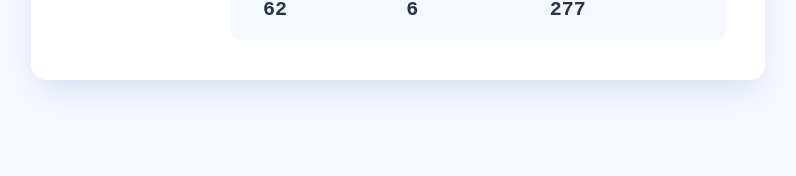
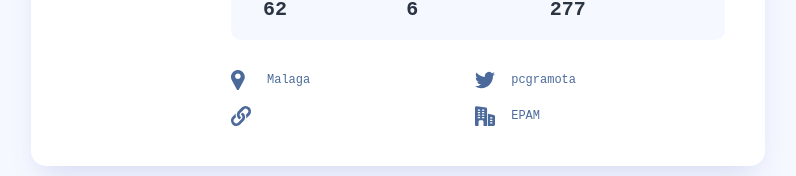
Before and after one commit to sol6nik/github-user-search, a React (Create React App) app: page / in a window 1280 px wide. Shown: the part 476-652 px from the top of the page, without its empty margins (242-1038 px from the left). Built offline with nearby package versions, Linux system fonts and the light colour scheme.

Commit message:
added user info

```diff
--- /dev/null
+++ b/src/components/InfoItem/InfoItem.module.scss
@@ -0,0 +1,36 @@
+:global {
+  body[data-theme="light"] {
+    --info-color: var(--gray-200);
+  }
+
+  body[data-theme="dark"] {
+    --info-color: var(--white);
+  }
+}
+
+.infoItem {
+  color: var(--info-color);
+  font-size: 0.75rem;
+  line-height: 1.5;
+  display: flex;
+  align-items: center;
+
+  svg {
+    fill: var(--info-color);
+    margin-right: 1rem;
+    width: 20px;
+  }
+
+  &.empty {
+    opacity: 0.75;
+  }
+}
+
+.link {
+  text-decoration: none;
+  color: var(--info-color);
+
+  &:hover {
+    text-decoration: underline;
+  }
+}
--- /dev/null
+++ b/src/components/InfoItem/InfoItem.tsx
@@ -0,0 +1,35 @@
+import { ReactNode } from "react";
+import styles from "./InfoItem.module.scss";
+
+export interface InfoItemProps {
+  icon: ReactNode;
+  text?: string | null;
+  isLink?: boolean;
+}
+
+export const InfoItem = ({ icon, text, isLink }: InfoItemProps) => {
+  const currentText = text || "No info provided";
+  let currentHref = "";
+
+  if (isLink) {
+    currentHref = text && text.startsWith("http") ? text : `https://${text}`;
+  }
+
+  return (
+    <div className={`${styles.infoItem}${text ? "" : `${styles.empty}`}`}>
+      {icon}
+      <div>
+        {isLink && text ? (
+          <a
+            href={currentHref}
+            target="_blank"
+            rel="noreferrer"
+            className={styles.link}
+          ></a>
+        ) : (
+          currentText
+        )}
+      </div>
+    </div>
+  );
+};
--- /dev/null
+++ b/src/components/InfoItem/index.ts
@@ -0,0 +1 @@
+export * from './InfoItem';
--- a/src/components/UserCard/UserCard.tsx
+++ b/src/components/UserCard/UserCard.tsx
@@ -2,6 +2,7 @@
 import styles from "./UserCard.module.scss";
 import { LocalGitHubUser } from "types";
 import { UserTitle } from "components/UserTitle";
+import { UserInfo } from "components/UserInfo";
 
 interface UserCardProps extends LocalGitHubUser {}
 
@@ -25,6 +26,12 @@
         followers={props.followers}
         following={props.following}
       />
+      <UserInfo
+        blog={props.blog}
+        company={props.company}
+        location={props.location}
+        twitter={props.twitter}
+      />
     </div>
   );
 };
--- /dev/null
+++ b/src/components/UserInfo/UserInfo.module.scss
@@ -0,0 +1,11 @@
+.userInfo {
+  display: flex;
+  flex-direction: column;
+  gap: 1rem;
+
+  @media (min-width: 767px) {
+    display: grid;
+    grid-template-rows: repeat(2, 1fr);
+    grid-auto-flow: column;
+  }
+}
--- /dev/null
+++ b/src/components/UserInfo/UserInfo.tsx
@@ -0,0 +1,45 @@
+import { ReactComponent as CompanyIcon } from "assets/icon-company.svg";
+import { ReactComponent as LocationIcon } from "assets/icon-location.svg";
+import { ReactComponent as TwitterIcon } from "assets/icon-twitter.svg";
+import { ReactComponent as WebsiteIcon } from "assets/icon-website.svg";
+
+import { LocalGitHubUser } from "types";
+import styles from "./UserInfo.module.scss";
+import { InfoItem, InfoItemProps } from "components/InfoItem";
+
+interface UserInfoProps
+  extends Pick<LocalGitHubUser, "blog" | "company" | "location" | "twitter"> {}
+
+export const UserInfo = ({
+  blog,
+  company,
+  location,
+  twitter,
+}: UserInfoProps) => {
+  const items: InfoItemProps[] = [
+    {
+      icon: <LocationIcon />,
+      text: location,
+    },
+    {
+      icon: <WebsiteIcon />,
+      text: blog,
+      isLink: true,
+    },
+    {
+      icon: <TwitterIcon />,
+      text: twitter,
+    },
+    {
+      icon: <CompanyIcon />,
+      text: company,
+    },
+  ];
+  return (
+    <div className={styles.userInfo}>
+      {items.map((item, idx) => (
+        <InfoItem {...item} key={idx} />
+      ))}
+    </div>
+  );
+};
--- /dev/null
+++ b/src/components/UserInfo/index.ts
@@ -0,0 +1 @@
+export * from './UserInfo';
```
